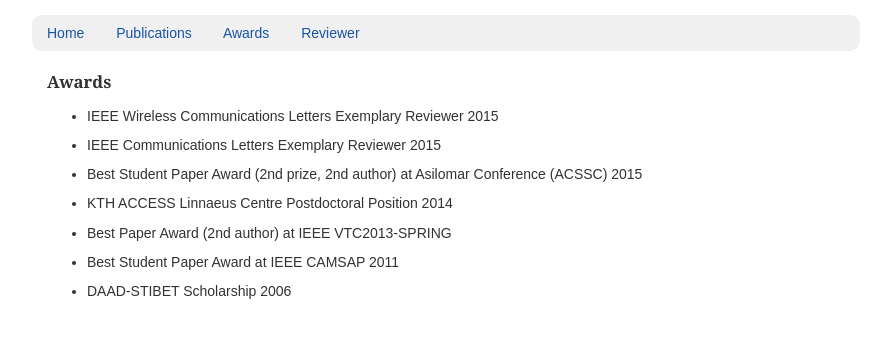
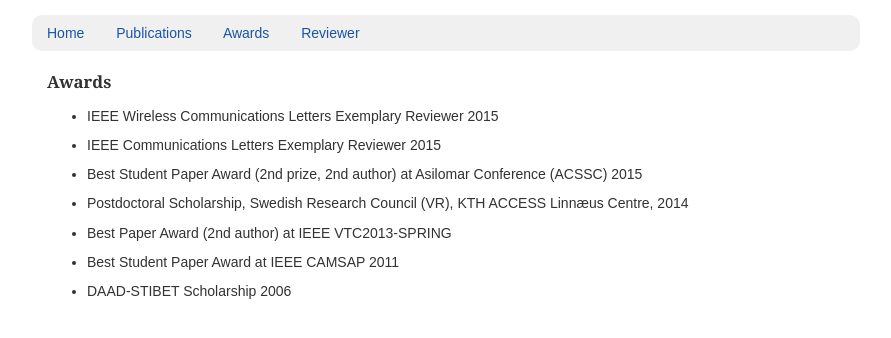
Before and after one commit to rami-mochaourab/rami-mochaourab.github.io, a Jekyll site: the page built from awards.md, in a window 1280 px wide. Shown: the top 338 px of the page, without its empty margins (209-1100 px from the left). Built offline with Jekyll 4.4.1, drawn with Linux system fonts in a browser that asks for light colours.

Commit message:
Update awards.md

```diff
--- a/awards.md
+++ b/awards.md
@@ -8,7 +8,7 @@
 * IEEE Wireless Communications Letters Exemplary Reviewer 2015
 * IEEE Communications Letters Exemplary Reviewer 2015
 * Best Student Paper Award (2nd prize, 2nd author) at Asilomar Conference (ACSSC) 2015
-* KTH ACCESS Linnaeus Centre Postdoctoral Position 2014
+* Postdoctoral Scholarship, Swedish Research Council (VR), KTH ACCESS Linnæus Centre, 2014
 * Best Paper Award (2nd author) at IEEE VTC2013-SPRING
 * Best Student Paper Award at IEEE CAMSAP 2011
 * DAAD-STIBET Scholarship 2006
```
